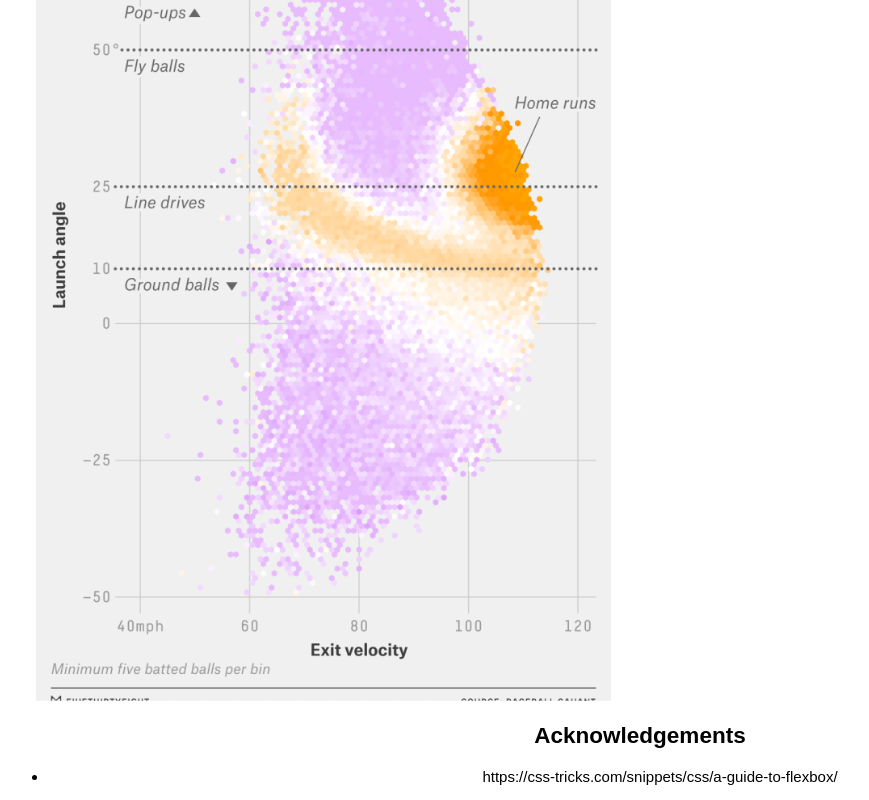
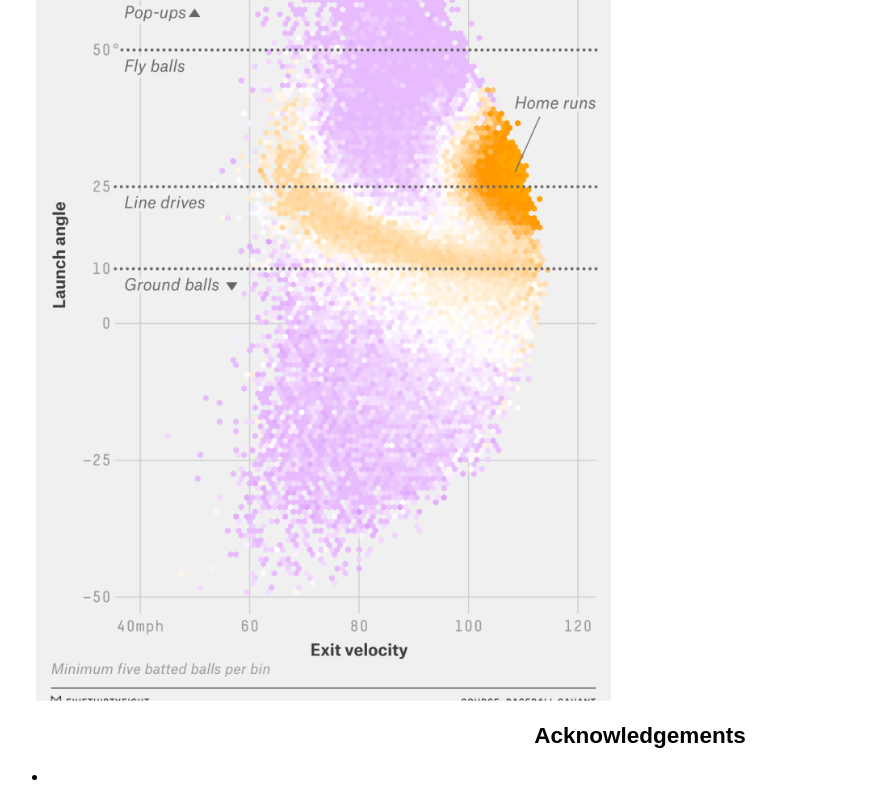
Before and after one commit to DS4200-S23-Class/hw-03-sherley-shruti, a plain HTML site: page index.html in a window 1280 px wide. Shown: the part 911-1711 px from the top of the page, without its empty margins (0-869 px from the left). Drawn offline with Linux system fonts and the light colour scheme; files whose address does not match are found by name.

Commit message:
Update index.html

```diff
--- a/index.html
+++ b/index.html
@@ -91,7 +91,7 @@
         <h2 class = "Acknowledgements"> Acknowledgements <h2></h2>
 
         <ul>
-        <li> https://css-tricks.com/snippets/css/a-guide-to-flexbox/</li>
+        <li> </li>
 
             <!-- ADD MORE RESOURCES!-->
 
```
